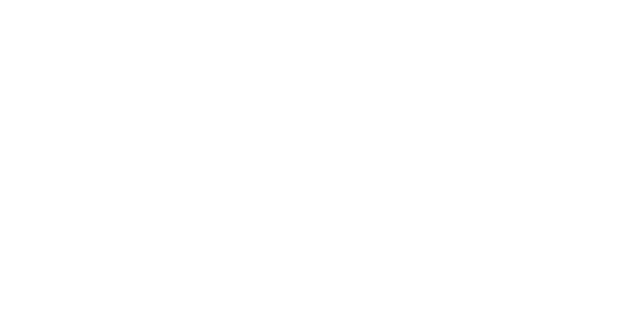
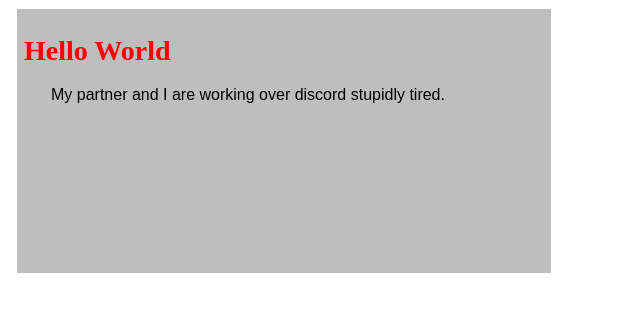
Before and after one commit to Sordonac/art101, a plain HTML site: page lab2/index.html in a window 1280 px wide. Shown: the whole page, without its empty margins (0-640 px from the left). Drawn offline with Linux system fonts and the light colour scheme.

Commit message:
New Updates Lab2

```diff
--- a/lab2/css/lab.css
+++ b/lab2/css/lab.css
@@ -0,0 +1,19 @@
+h1 {
+  color: red;
+  font-size: 175%;
+}
+p {
+  font-family: "Arial";
+  text-indent: 19px;
+  margin-left: 8px;
+}
+
+#content {
+  background-color: #BEBEBE;
+  width:520px;
+  min-height: 250px;
+  padding: 7px;
+  margin:9px;
+  border: solid 1px #127343
+  font-size: 15px;
+}
--- a/lab2/index.html
+++ b/lab2/index.html
@@ -1,11 +1,16 @@
 <!DOCTYPE html>
-<html>
+<html lang="en" dir="ltr">
 <head>
-	<title>Lab X - Subject/Topic</title>
+	<meta charset="utf-8">
+	<title>Lab 2 - HTML & CSS Starter</title>
 	<link rel="stylesheet" type="text/css" href="../css/site.css">
 	<link rel="stylesheet" type="text/css" href="css/lab.css">
 </head>
 <body>
+	<div id="content">
+		<h1>Hello World</h1>
 
+		<p> My partner and I are working over discord stupidly tired.</p>
+	</div>
 </body>
 </html>
```
